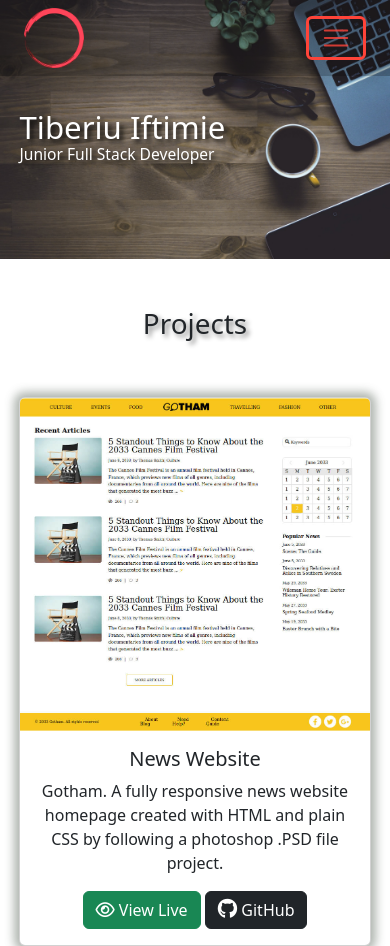
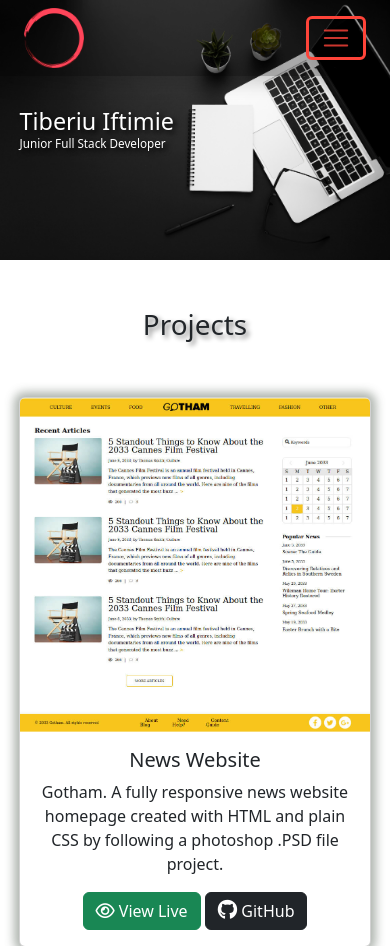
Before and after one commit to Tiberiu9/portfolio, a plain HTML site: page index.html in a window 390 px wide. Shown: the top 946 px of the page. Drawn offline with nearby package versions, Linux system fonts and the light colour scheme.

Commit message:
Changed Header main image and logo rotation speed

```diff
--- a/css/style.css
+++ b/css/style.css
@@ -43,7 +43,7 @@
 
 .logo {
   transition: width 8s, height 7s, margin-left 5s, background 5s, box-shadow 6s,
-    transform 3s linear;
+    transform 2.5s linear;
   transition-delay: 0s;
 }
 
@@ -101,12 +101,12 @@
 
 @media screen and (max-width: 992px) {
   .my-name {
-    font-size: 8vw;
+    font-size: 6vw;
     top: 40%;
   }
   .my-job {
-    font-size: 4vw;
-    top: 55%;
+    font-size: 3vw;
+    top: 52%;
   }
 }
 /* -----------------Main image and text END----------------- */
--- a/index.html
+++ b/index.html
@@ -80,7 +80,7 @@
       <!-- =============== Background image / Custom CSS =============== -->
       <div class="parent mb-0" id="home">
         <img
-          src="images/workspace.jpg"
+          src="images/laptop2.jpg"
           class="img-fluid main-image"
           alt="Responsive image"
         />
```
Also changed, not shown: images/laptop2.jpg (added).
